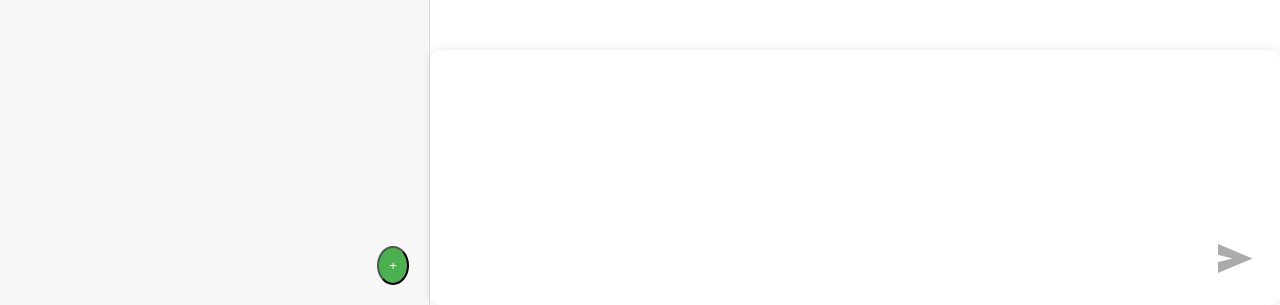
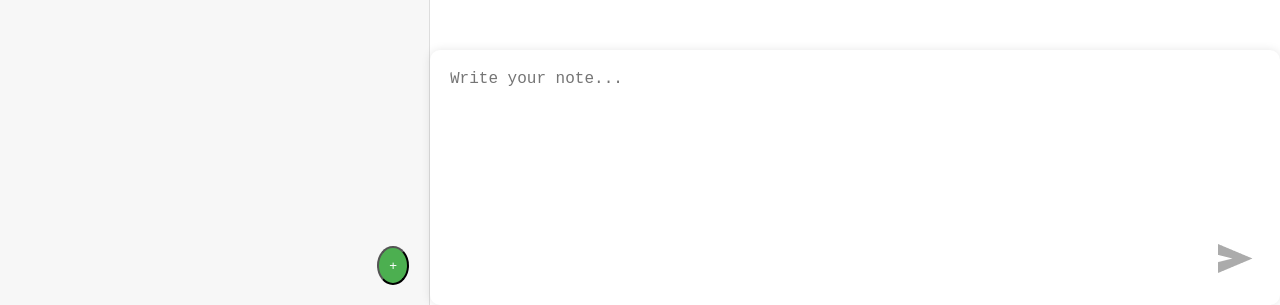
Before and after one commit to Sushanth-Personal/Super-Notes-App, a React (Vite) app in the folder notesapp/: page / in a window 1280 px wide. Shown: the part 495-800 px from the top of the page. Built offline with nearby package versions, Linux system fonts and the light colour scheme.

Commit message:
Add: Added to functionality to fetch the notes and load it upon clicking NotesFetchComponent Add:  send notes by enter key on keyboard

```diff
--- a/notesapp/src/components/ChatBoxComponent.jsx
+++ b/notesapp/src/components/ChatBoxComponent.jsx
@@ -5,7 +5,9 @@ import { useEffect, useState } from "react";
 const ChatBox = ({ currentGroupName = "test group" }) => {
   const [notes, setNotes] = useState(() => {
     const storedNotes = localStorage.getItem("notes");
-    return storedNotes ? JSON.parse(storedNotes) : [
+    return storedNotes
+      ? JSON.parse(storedNotes)
+      : [
           {
             id: 1,
             description: "This is a test note",
@@ -16,40 +18,32 @@ const ChatBox = ({ currentGroupName = "test group" }) => {
         ];
   });
 
-  useEffect(
-    ()=>{
-      console.log(notes)
+  useEffect(() => {
+    console.log(notes);
     localStorage.setItem("notes", JSON.stringify(notes));
-    },
-  [notes]);
+  }, [notes]);
 
   const [filteredNotes, setFilteredNotes] = useState([]);
-  const [sendNotesButtonClicked, setSendNotesButtonClicked] = useState(false);
-
-
-
+  const [isNoteSubmitted, setIsNoteSubmitted] = useState(false);
 
   useEffect(() => {
-    if (sendNotesButtonClicked ) {
-      console.log("Entered currentGroupName",currentGroupName);
+    console.log("im in inside useEffect Chatbox");
 
     const notes = JSON.parse(localStorage.getItem("notes"));
     console.log("currentNotes: ", notes);
 
     const notesFiltered = notes.filter((notes) => {
       return notes.groupname === currentGroupName;
-      })
+    });
     setFilteredNotes(notesFiltered);
-      setSendNotesButtonClicked(false);
-    }
-  }, [sendNotesButtonClicked]);
+    setIsNoteSubmitted(false);
+  }, [isNoteSubmitted, currentGroupName]);
 
   return (
     <div className={styles.container}>
       <div className={styles.header}>Header</div>
       <div className={styles.notesDisplay}>
-        {console.log("filteredNotes", filteredNotes)
-      }
+        {console.log("filteredNotes", filteredNotes)}
         {filteredNotes.map((note) => (
           <div key={note.id}>
             <NotesWidget
@@ -64,8 +58,7 @@ const ChatBox = ({ currentGroupName = "test group" }) => {
         <TextInputComponent
           setNotes={setNotes}
           currentGroupName={currentGroupName}
-        setSendNotesButtonClicked={setSendNotesButtonClicked}
-
+          setIsNoteSubmitted={setIsNoteSubmitted}
         />
       </div>
     </div>
--- a/notesapp/src/components/GroupListComponent.jsx
+++ b/notesapp/src/components/GroupListComponent.jsx
@@ -2,7 +2,6 @@ import { useState, useEffect } from "react";
 import NotesFetchComponent from "./NotesFetchComponent";
 const GroupList = ({ createdNewGroup, setCurrentGroupName }) => {
   const [groups, setGroups] = useState([]);
-
 
   useEffect(() => {
     if (localStorage.getItem("groupData")) {
@@ -43,5 +42,4 @@ function getShortForm(groupName) {
   }
 }
 
-
 export default GroupList;
--- a/notesapp/src/components/TextInputComponent.jsx
+++ b/notesapp/src/components/TextInputComponent.jsx
@@ -1,53 +1,63 @@
 import styles from "./styles/TextInputComponent.module.css";
 import formatDateAndTime from "../utils/formatDateAndTime";
-import { useState, useEffect } from "react";
+import { useState } from "react";
 
 const TextInputComponent = ({
   setNotes,
   currentGroupName,
-  setSendNotesButtonClicked,
+  setIsNoteSubmitted,
 }) => {
-  const [date, setDate] = useState([]);
   const [description, setDescription] = useState("");
 
   const handleClick = () => {
     addCurrentNote();
-    setSendNotesButtonClicked(true);
-    setDescription("");
+    setIsNoteSubmitted(true);
+    setDescription(""); // Clear the input field after adding the note
   };
 
   const addCurrentNote = () => {
+    const existingNotes =
+      JSON.parse(localStorage.getItem("notes")) || [];
 
-    const existingNotes = JSON.parse(localStorage.getItem("notes")) || [];
-    setDate(formatDateAndTime(Date.now()));
-
-    const notes = {
-      id: existingNotes.length+1,
+    const newNote = {
+      id: existingNotes.length + 1,
       date: formatDateAndTime(Date.now(), "date"),
-      time: formatDateAndTime(Date.now(), "time"), // assuming you have a time format option
-      description: description,
-      groupname: currentGroupName, // replace with actual group name
+      time: formatDateAndTime(Date.now(), "time"),
+      description: description.trim(),
+      groupname: currentGroupName,
     };
 
-    const updatedNotes = [...existingNotes, notes];
-  setNotes(updatedNotes);
-  localStorage.setItem("notes", JSON.stringify(updatedNotes));
+    const updatedNotes = [...existingNotes, newNote];
+    setNotes(updatedNotes);
+    localStorage.setItem("notes", JSON.stringify(updatedNotes));
   };
 
   const handleChange = (e) => {
-    setDescription(e.target.value); // update description state on text change
+    setDescription(e.target.value);
+  };
+
+  const handleKeyDown = (e) => {
+    if (e.key === "Enter" && !e.shiftKey) {
+      e.preventDefault();
+      handleClick();
+    }
   };
 
   return (
     <div className={styles.container}>
-      <textarea className={styles.textArea} onChange={handleChange}
-      value={description}
+      <textarea
+        className={styles.textArea}
+        onChange={handleChange}
+        value={description}
+        onKeyDown={handleKeyDown}
+        placeholder="Write your note..."
       />
       <button
         className={styles.textEnterButton}
         onClick={handleClick}
+        aria-label="Submit Note"
       >
-        <img src="./TextEnterButton.png" />
+        <img src="./TextEnterButton.png" alt="Submit" />
       </button>
     </div>
   );
```
Also changed, not shown: notesapp/src/components/NotesFetchComponent.jsx (+14 -12 lines). Lines whose indentation alone changed are shown as unchanged.
